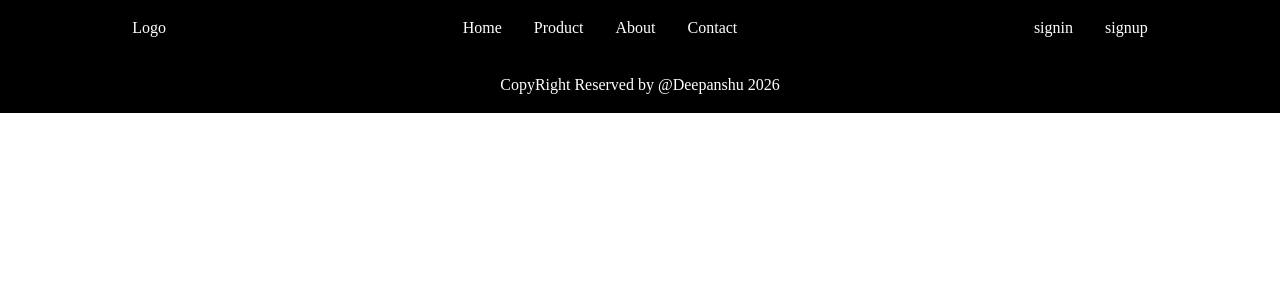
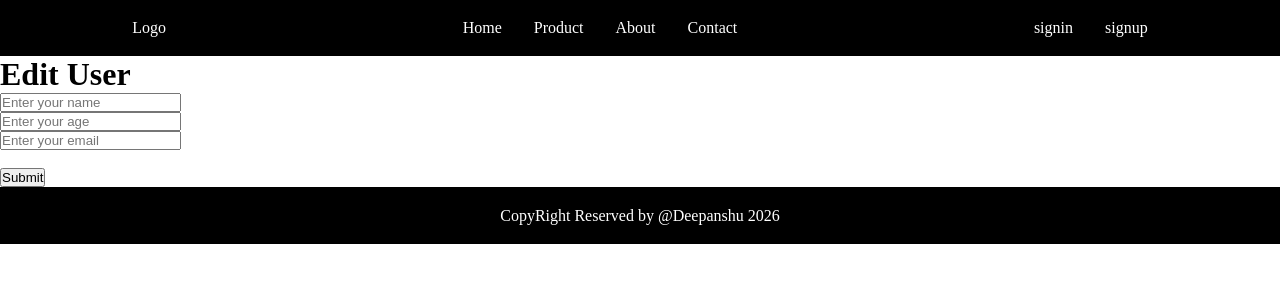
Before and after one commit to harsimranjitsensation-training/Training-2, a React app in the folder Project1/frontend/: page /edit/1 in a window 1280 px wide. Shown: the top 300 px of the page. Built offline with nearby package versions, Linux system fonts and the light colour scheme; the HTML template or start-up script is replaced by a standard one.

Commit message:
added edit form

```diff
--- a/Project1/frontend/src/pages/EditForm.jsx
+++ b/Project1/frontend/src/pages/EditForm.jsx
@@ -1,8 +1,53 @@
+import React, { useState } from "react";
+import { useNavigate } from "react-router-dom";
+
 function EditForm() {
-    return (
-        <>
-        </>
-    )
+  const navigate = useNavigate();
+
+  const [formData, setFormData] = useState({
+    name: "",
+    email: "",
+    age: 0,
+    password: "",
+  });
+
+  function handleChange(e) {
+    setFormData({
+      ...formData,
+      [e.target.name]: e.target.value,
+    });
+  }
+  return (
+    <>
+      <form>
+        <h1>Edit User</h1>
+        <input
+          type="text"
+          placeholder="Enter your name"
+          name="name"
+          onChange={handleChange}
+        ></input>
+        <br />
+        <input
+          type="number"
+          placeholder="Enter your age"
+          name="age"
+          onChange={handleChange}
+        ></input>
+        <br />
+        <input
+          type="email"
+          placeholder="Enter your email"
+          name="email"
+          onChange={handleChange}
+        ></input>
+        <br />
+
+        <br />
+        <button type="submit">Submit</button>
+      </form>
+    </>
+  );
 }
 
 export default EditForm;
```
